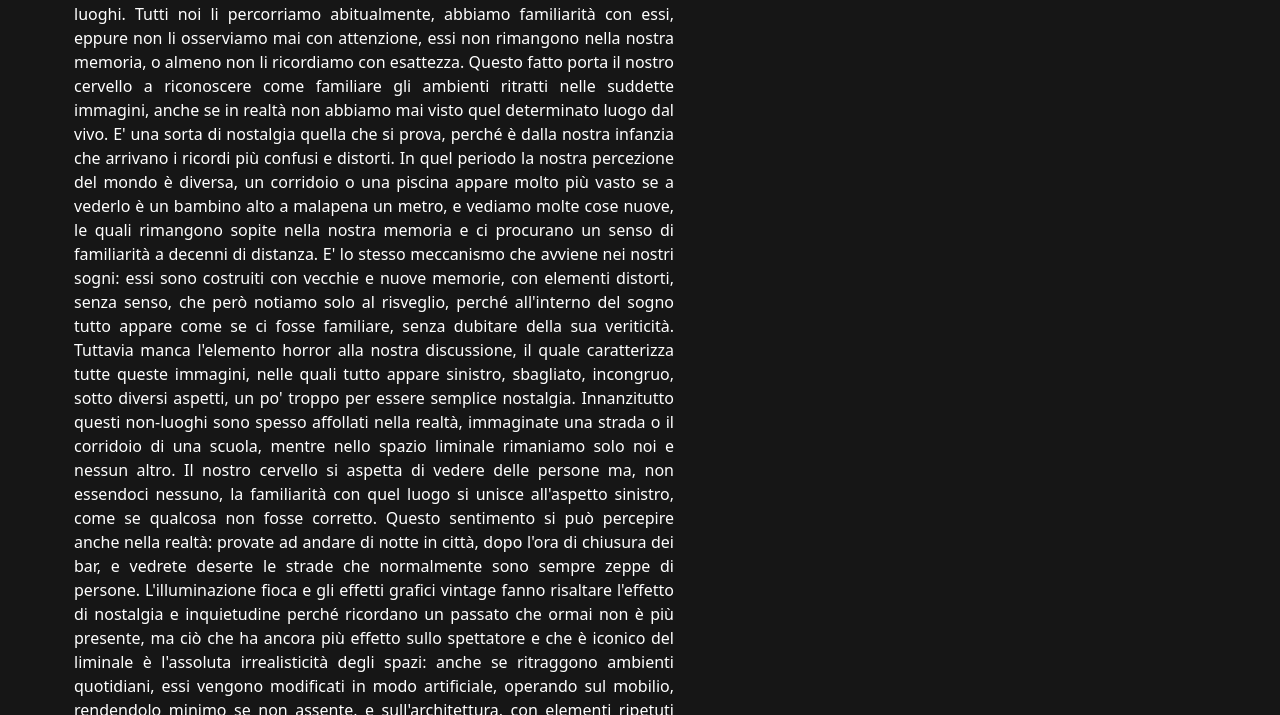
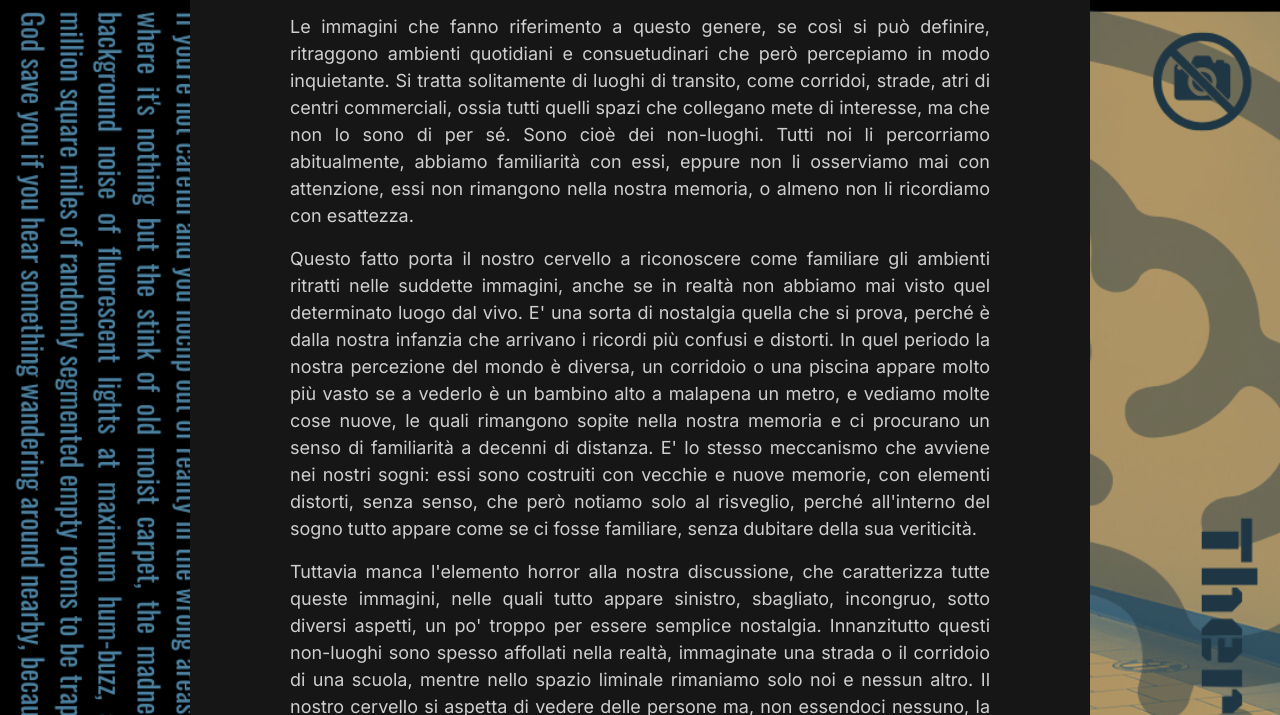
Before and after one commit to Janucat/the-watcher, a plain HTML site: page articles/cos_e_il_liminale.html in a window 1280 px wide. Shown: the part 274-989 px from the top of the page. Drawn offline with nearby package versions, Linux system fonts and the light colour scheme.

Commit message:
pagina articolo

```diff
--- a/articles/cos_e_il_liminale.html
+++ b/articles/cos_e_il_liminale.html
@@ -4,94 +4,87 @@
     <title>The Watcher Journal</title>
     <meta charset="UTF-8">
     <meta name="viewport" content="width=device-width, initial-scale=1.0">
-    <style>
 
-        .black-bg {
-            background-color: #161616 !important;
-        }
-        .dark-bg {
-            background-color: #0f0f0f !important;
-        }
-        p {
-            max-width: 600px !important;
-            text-align: justify;
-        }
+    <!-- Merriweather Font-->
+    <link rel="preconnect" href="https://fonts.googleapis.com">
+    <link rel="preconnect" href="https://fonts.gstatic.com" crossorigin>
+    <link href="https://fonts.googleapis.com/css2?family=Merriweather:ital,wght@0,300;0,400;0,700;0,900;1,300;1,400;1,700;1,900&display=swap" rel="stylesheet">
 
-
-    </style>
+    <!-- Inter Font-->
+    <link rel="preconnect" href="https://fonts.googleapis.com">
+    <link rel="preconnect" href="https://fonts.gstatic.com" crossorigin>
+    <link href="https://fonts.googleapis.com/css2?family=Inter:ital,opsz,wght@0,14..32,100..900;1,14..32,100..900&display=swap" rel="stylesheet">
 
     <!-- Latest compiled and minified CSS -->
     <link href="https://cdn.jsdelivr.net/npm/bootstrap@5.3.3/dist/css/bootstrap.min.css" rel="stylesheet">
 
+    <style>
+
+        .black-bg {
+            background-color: #161616;
+        }
+
+        .dark-bg {
+            background-color: #0f0f0f;
+        }
+
+        p {
+            text-align: justify;
+            font-size: 18px;
+            font-family: "Inter", sans-serif;
+            color: #cfcfcf;
+        }
+
+        h1 {
+            font-family: "Merriweather", serif;
+            font-weight: 700;
+            font-size: 60px;
+        }
+
+        .article-container {
+            max-width: 900px;
+            padding: 20px;
+        }
+
+        @media screen and (min-width: 700px) {
+            .article-container {
+                padding: 50px 100px;
+            }
+        }
+
+        #goback {
+            font-family: monospace;
+            font-size: 40px;
+            color: white;
+            text-decoration: none;
+        }
+
+        body {
+            background-image: url("../res/LIMINAL.png");
+            background-repeat: repeat-y;
+            background-size: 100%;
+        }
+
+    </style>
+
+
+
 </head>
-<body class="black-bg text-white">
-    <div class="container-md mt-5 p-1">
+<body class="text-white">
+    <div class="container-md article-container black-bg">
+        <a href="../index.html" id="goback"><-</a>
         <h1>Cos'è il liminale</h1>
-        <p>Liminale. Questa parola si è alquanto diffusa nella cultura popolare odierna,
-            diventando virale da qualche anno con la diffusione delle Backrooms, ma cosa
-            significa veramente? Le immagini che fanno riferimento a questo genere, se così si
-            può definire, ritraggono ambienti quotidiani e consuetudinari che però percepiamo
-            in modo inquietante. Si tratta solitamente di luoghi di transito, come corridoi, strade,
-            atri di centri commerciali, ossia tutti quelli spazi che collegano mete di interesse, ma
-            che non lo sono di per sé. Sono cioè dei non-luoghi. Tutti noi li percorriamo
-            abitualmente, abbiamo familiarità con essi, eppure non li osserviamo mai con
-            attenzione, essi non rimangono nella nostra memoria, o almeno non li ricordiamo
-            con esattezza. Questo fatto porta il nostro cervello a riconoscere come familiare gli
-            ambienti ritratti nelle suddette immagini, anche se in realtà non abbiamo mai visto
-            quel determinato luogo dal vivo. E' una sorta di nostalgia quella che si prova, perché
-            è dalla nostra infanzia che arrivano i ricordi più confusi e distorti. In quel periodo la
-            nostra percezione del mondo è diversa, un corridoio o una piscina appare molto più
-            vasto se a vederlo è un bambino alto a malapena un metro, e vediamo molte cose
-            nuove, le quali rimangono sopite nella nostra memoria e ci procurano un senso di
-            familiarità a decenni di distanza. E' lo stesso meccanismo che avviene nei nostri
-            sogni: essi sono costruiti con vecchie e nuove memorie, con elementi distorti, senza
-            senso, che però notiamo solo al risveglio, perché all'interno del sogno tutto appare
-            come se ci fosse familiare, senza dubitare della sua veriticità.
-            Tuttavia manca l'elemento horror alla nostra discussione, il quale caratterizza tutte
-            queste immagini, nelle quali tutto appare sinistro, sbagliato, incongruo, sotto diversi
-            aspetti, un po' troppo per essere semplice nostalgia. Innanzitutto questi non-luoghi
-            sono spesso affollati nella realtà, immaginate una strada o il corridoio di una scuola,
-            mentre nello spazio liminale rimaniamo solo noi e nessun altro. Il nostro cervello si
-            aspetta di vedere delle persone ma, non essendoci nessuno, la familiarità con quel
-            luogo si unisce all'aspetto sinistro, come se qualcosa non fosse corretto. Questo
-            sentimento si può percepire anche nella realtà: provate ad andare di notte in città,
-            dopo l'ora di chiusura dei bar, e vedrete deserte le strade che normalmente sono
-            sempre zeppe di persone. L'illuminazione fioca e gli effetti grafici vintage fanno
-            risaltare l'effetto di nostalgia e inquietudine perché ricordano un passato che ormai
-            non è più presente, ma ciò che ha ancora più effetto sullo spettatore e che è iconico
-            del liminale è l'assoluta irrealisticità degli spazi: anche se ritraggono ambienti
-            quotidiani, essi vengono modificati in modo artificiale, operando sul mobilio,
-            rendendolo minimo se non assente, e sull'architettura, con elementi ripetuti
-            all'infinito in modi irregolari o con regolarità alienante. L'esempio più eclatante è
-            proprio quello che ha dato il via alla diffusione di questo genere, ossia le Backrooms.
-            Vengono ritratte come una dimensione parallela, su diversi piani dimensionali, a cui
-            si può accedere oltrepassando in modo completamente casuale una parete o un
+        <p>Liminale. Questa parola si è alquanto diffusa nella cultura popolare odierna, diventando virale da qualche anno con la diffusione delle Backrooms, ma cosa significa veramente?</p>
 
-            pavimento. Nascono da un sogno collettivo che diverse persone si sono ritrovate a
-            fare e che si sono organizzate creando una wiki in cui ognuno narrava cosa era
-            presente in ogni piano. Un andamento analogo a quello della community degli SCP
-            in cui, anche lì, vi è una libera redazione di SCP sempre nuovi da parte degli utenti.
-            Nelle Backrooms si possono notare tutti gli elementi sopracitati caratteristici del
-            liminale, basti anche solo guardare al primo piano: l'ambiente è un labirinto di pareti
-            ricoperte da carta da parati gialla e vecchia, illuminato da lampade a fluorescenza sul
-            soffitto, in cui il mobilio è assente e le dimensioni di corridoi e pareti sono
-            assolutamente distorte, con il contrapporsi di grandi spazi e corridoi strettissimi, in
-            cui oltretutto è possibile incontrare creature terrificanti. Immagini e video di questo
-            genere sono accompagnati da alcuni brani caratteristici, che sottolineano ancora di
-            più l'aspetto inquietante, e che a volte trasmettono un significato più profondo: è il
-            caso dell'artista noto come The Caretaker, ossia il badante, e del suo album
-            "Everywhere At The End Of Time", il quale riassume musicalmente il lento e
-            inesorabile declino della mente di una persona affetta da demenza: l'artista parte da
-            brani vecchi del secolo scorso, applicando distorsioni e manipolandole per
-            accentuare la ripetitività dovuta alla perdita di memoria a breve termine, il rifugio
-            nella propria giovinezza, la confusione della mente nel cercare di comprendere cosa
-            sta accadendo e infine semplice rumore cosparso di distorsioni che non lascia spazio
-            a memorie coerenti e che non si può chiamare neanche musica a questo punto
-            dell'album; poi il silenzio. Anche qui ritorna il tema di quei ricordi che non riusciamo
-            più a richiamare ma che ci procurano un senso di familiarità, come un anziano che
-            non riconosce più suo figlio ma sa che l'aveva già visto prima. Il liminale è insomma
-            l'apoteosi della memoria passata e distorta che ci procura nostalgia ma anche
-            inquietudine.</p>
+        <p>Le immagini che fanno riferimento a questo genere, se così si può definire, ritraggono ambienti quotidiani e consuetudinari che però percepiamo in modo inquietante. Si tratta solitamente di luoghi di transito, come corridoi, strade, atri di centri commerciali, ossia tutti quelli spazi che collegano mete di interesse, ma che non lo sono di per sé. Sono cioè dei non-luoghi. Tutti noi li percorriamo abitualmente, abbiamo familiarità con essi, eppure non li osserviamo mai con attenzione, essi non rimangono nella nostra memoria, o almeno non li ricordiamo con esattezza. </p>
+
+        <p>Questo fatto porta il nostro cervello a riconoscere come familiare gli ambienti ritratti nelle suddette immagini, anche se in realtà non abbiamo mai visto quel determinato luogo dal vivo. E' una sorta di nostalgia quella che si prova, perché è dalla nostra infanzia che arrivano i ricordi più confusi e distorti. In quel periodo la nostra percezione del mondo è diversa, un corridoio o una piscina appare molto più vasto se a vederlo è un bambino alto a malapena un metro, e vediamo molte cose nuove, le quali rimangono sopite nella nostra memoria e ci procurano un senso di familiarità a decenni di distanza. E' lo stesso meccanismo che avviene nei nostri sogni: essi sono costruiti con vecchie e nuove memorie, con elementi distorti, senza senso, che però notiamo solo al risveglio, perché all'interno del sogno tutto appare come se ci fosse familiare, senza dubitare della sua veriticità.</p>
+
+        <p>Tuttavia manca l'elemento horror alla nostra discussione, che caratterizza tutte queste immagini, nelle quali tutto appare sinistro, sbagliato, incongruo, sotto diversi aspetti, un po' troppo per essere semplice nostalgia. Innanzitutto questi non-luoghi sono spesso affollati nella realtà, immaginate una strada o il corridoio di una scuola, mentre nello spazio liminale rimaniamo solo noi e nessun altro. Il nostro cervello si aspetta di vedere delle persone ma, non essendoci nessuno, la familiarità di quel luogo si unisce all'aspetto sinistro, come se qualcosa non fosse corretto. Questo sentimento si può percepire anche nella realtà: provate ad andare di notte in città, dopo l'ora di chiusura dei bar, e vedrete deserte le strade che normalmente sono sempre zeppe di persone. L'illuminazione fioca e gli effetti grafici vintage fanno risaltare l'effetto di nostalgia e inquietudine perché ricordano un passato che ormai non è più presente, ma ciò che ha ancora più effetto sullo spettatore e che è iconico del liminale è l'assoluta irrealisticità degli spazi: anche se ritraggono ambienti quotidiani, essi vengono modificati in modo artificiale, operando sul mobilio, rendendolo minimo se non assente, e sull'architettura, con elementi ripetuti all'infinito in modi irregolari o con regolarità alienante. </p>
+
+        <p>L'esempio più eclatante è proprio quello che ha dato il via alla diffusione di questo genere, ossia le Backrooms. Vengono ritratte come una dimensione parallela, su diversi piani dimensionali, a cui si può accedere oltrepassando in modo completamente casuale una parete o un pavimento. Nascono da un sogno collettivo che diverse persone si sono ritrovate a fare e che si sono organizzate creando una wiki in cui ognuno narrava cosa era presente in ogni piano. Un andamento analogo a quello della community degli SCP in cui, anche lì, vi è una libera redazione di SCP sempre nuovi da parte degli utenti. Nelle Backrooms si possono notare tutti gli elementi sopracitati caratteristici del liminale, basti anche solo guardare al primo piano: l'ambiente è un labirinto di pareti ricoperte da carta da parati gialla e vecchia, illuminato da lampade a fluorescenza sul soffitto, in cui il mobilio è assente e le dimensioni di corridoi e pareti sono assolutamente distorte, con il contrapporsi di grandi spazi e corridoi strettissimi, in cui oltretutto è possibile incontrare creature terrificanti. </p>
+
+        <p>Immagini e video di questo genere sono accompagnati da alcuni brani caratteristici, che sottolineano ancora di più l'aspetto inquietante, e che a volte trasmettono un significato più profondo: è il caso dell'artista noto come The Caretaker, ossia il badante, e del suo album "Everywhere At The End Of Time", il quale riassume musicalmente il lento e inesorabile declino della mente di una persona affetta da demenza: l'artista parte da brani vecchi del secolo scorso, applicando distorsioni e manipolandole per accentuare la ripetitività dovuta alla perdita di memoria a breve termine, il rifugio nella propria giovinezza, la confusione della mente nel cercare di comprendere cosa sta accadendo e infine semplice rumore cosparso di distorsioni che non lascia spazio a memorie coerenti e che non si può chiamare neanche musica a questo punto dell'album; poi il silenzio. Anche qui ritorna il tema di quei ricordi che non riusciamo più a richiamare ma che ci procurano un senso di familiarità, come un anziano che non riconosce più suo figlio ma sa che l'aveva già visto prima. Il liminale è insomma l'apoteosi della memoria passata e distorta che ci procura nostalgia ma anche inquietudine.</p>
     </div>
 </body>
 </html>
```
